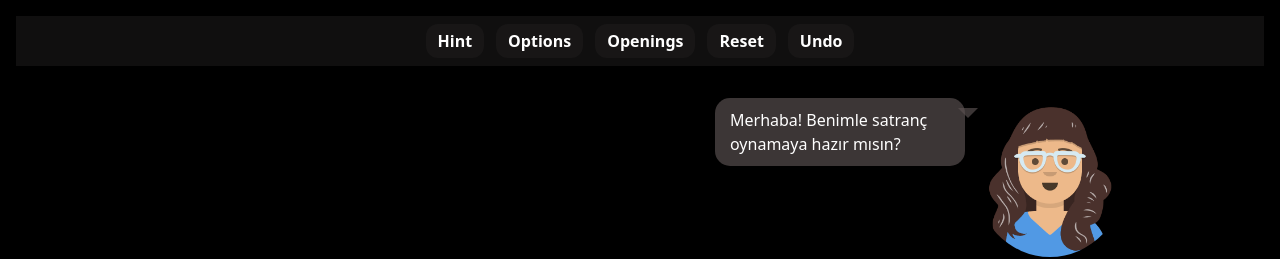
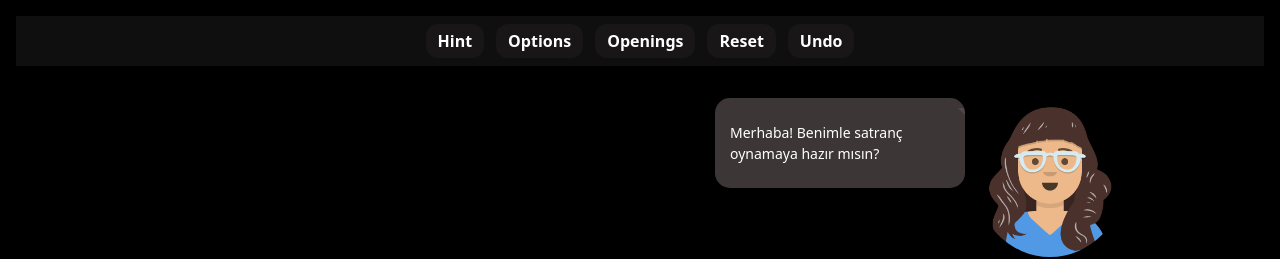
Before and after one commit to Zeynep-2525/Chess-Ai-Coach, a React (Vite) app: page / in a window 1280 px wide. Shown: the top 259 px of the page. Built offline with nearby package versions, Linux system fonts and the light colour scheme.

Commit message:
markdown formatı eklendi

```diff
--- a/package.json
+++ b/package.json
@@ -13,7 +13,8 @@
     "chess.js": "^1.4.0",
     "react": "^19.1.1",
     "react-chessboard": "^4.0.0",
-    "react-dom": "^19.1.1"
+    "react-dom": "^19.1.1",
+    "react-markdown": "^10.1.0"
   },
   "devDependencies": {
     "@eslint/js": "^9.33.0",
--- a/src/App.css
+++ b/src/App.css
@@ -97,7 +97,13 @@ body,
   white-space: normal;
   display: inline-block;
   text-align: left;
+   max-width: 300px;       /* çok geniş olmaması için */
+  max-height: 250px;      /* uzun metinlerde scroll */
+  overflow-y: auto;       /* uzun yanıtlar scroll ile gösterilir */
+  font-size: 14px;
+  line-height: 1.5;
 }
+
 
 .speech-bubble::after {
   content: "";
--- a/src/components/SpeechBubble.jsx
+++ b/src/components/SpeechBubble.jsx
@@ -1,4 +1,5 @@
-import React, { useState , useEffect } from "react";
+import React, { useState, useEffect } from "react";
+import ReactMarkdown from "react-markdown";
 
 const SpeechBubble = ({ hintText }) => {
   const [text, setText] = useState("Merhaba! Benimle satranç oynamaya hazır mısın?");
@@ -19,8 +20,11 @@ const SpeechBubble = ({ hintText }) => {
 
   return (
     <div className="speech-bubble-container">
-      <div className="speech-bubble">{text}</div>
+      <div className="speech-bubble">
+        <ReactMarkdown>{text}</ReactMarkdown>
+      </div>
     </div>
   );
 };
+
 export default SpeechBubble;
--- a/src/pages/Home.jsx
+++ b/src/pages/Home.jsx
@@ -7,6 +7,7 @@ import PreviousMoves from "../components/PreviousMoves";
 import SpeechBubble from "../components/SpeechBubble";
 import OpeningsPanel from "../components/OpeningsPanel";
 import avatar from "../images/avataaars.png";
+import ReactMarkdown from "react-markdown";
 
 function Home() {
   const [showSplash, setShowSplash] = useState(true);
```
Also changed, not shown: 1 other file (tests, documents, lock files or other folders).
